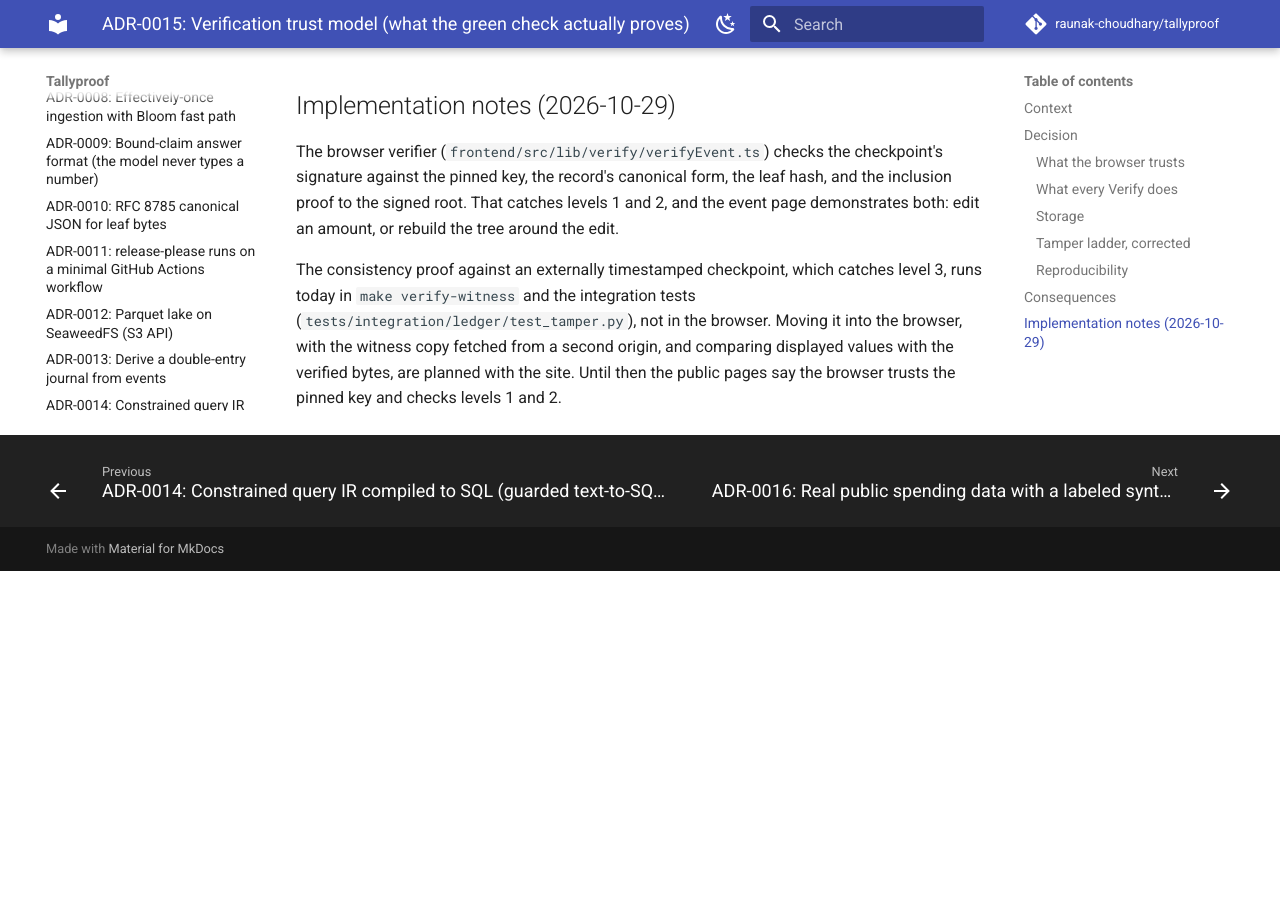
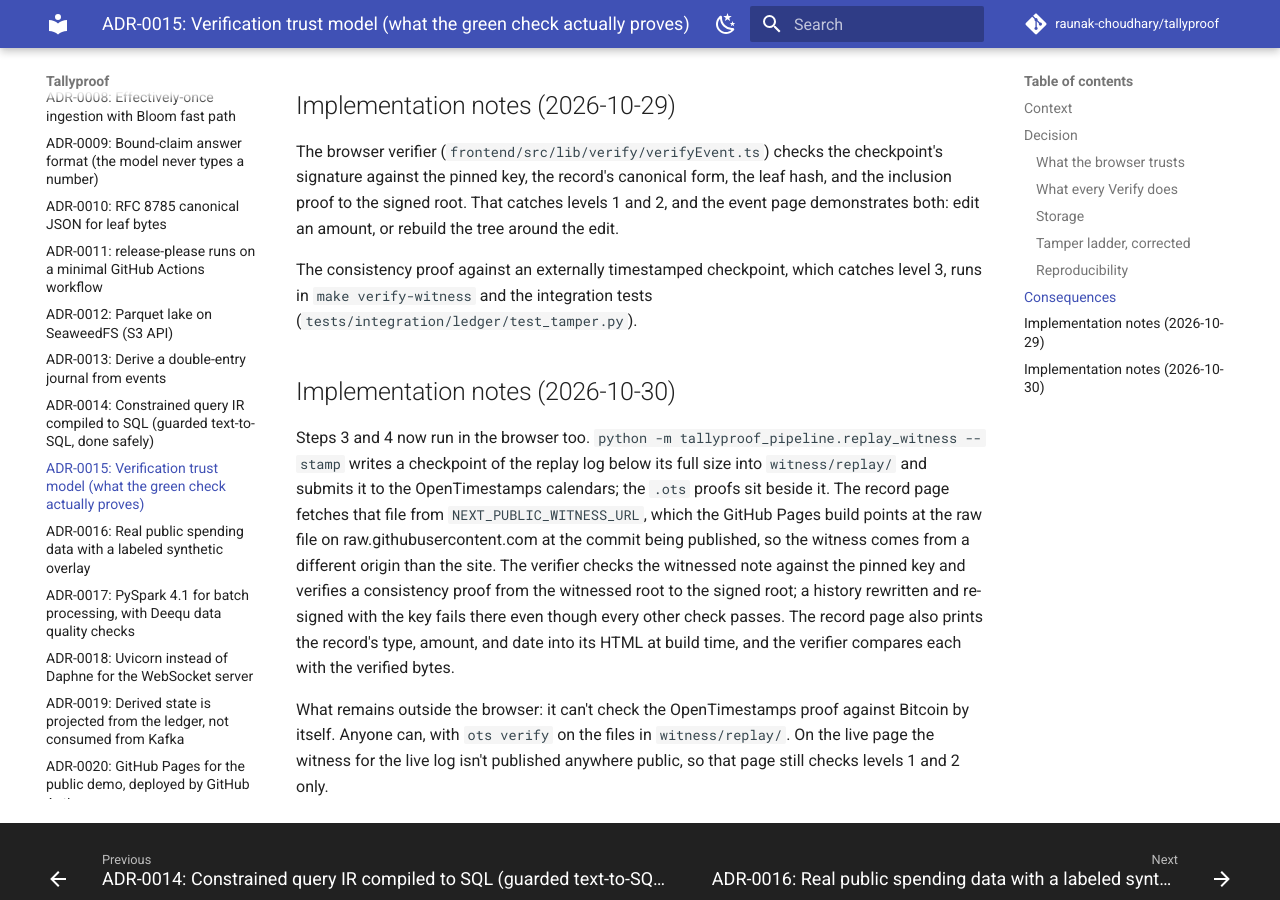
Before and after one commit to raunak-choudhary/tallyproof, an MkDocs documentation site: the page built from docs/adr/0015-verification-trust-model.md, in a window 1280 px wide and 900 px high, scrolled down 2234 px. Built offline with MkDocs 1.6.1 and Material for MkDocs 9.7.7, drawn with Linux system fonts in a browser that asks for light colours; comment, search, counter and statistics services are not loaded; before the commit the page ends 2805 px from its top, so only the background shows below that.

Commit message:
docs: say the browser checks the witness

```diff
--- a/docs/adr/0015-verification-trust-model.md
+++ b/docs/adr/0015-verification-trust-model.md
@@ -49,4 +49,10 @@ The claim becomes: **"Your browser trusts only a pinned key and an externally ti
 
 The browser verifier (`frontend/src/lib/verify/verifyEvent.ts`) checks the checkpoint's signature against the pinned key, the record's canonical form, the leaf hash, and the inclusion proof to the signed root. That catches levels 1 and 2, and the event page demonstrates both: edit an amount, or rebuild the tree around the edit.
 
-The consistency proof against an externally timestamped checkpoint, which catches level 3, runs today in `make verify-witness` and the integration tests (`tests/integration/ledger/test_tamper.py`), not in the browser. Moving it into the browser, with the witness copy fetched from a second origin, and comparing displayed values with the verified bytes, are planned with the site. Until then the public pages say the browser trusts the pinned key and checks levels 1 and 2.
+The consistency proof against an externally timestamped checkpoint, which catches level 3, runs in `make verify-witness` and the integration tests (`tests/integration/ledger/test_tamper.py`).
+
+## Implementation notes (2026-10-30)
+
+Steps 3 and 4 now run in the browser too. `python -m tallyproof_pipeline.replay_witness --stamp` writes a checkpoint of the replay log below its full size into `witness/replay/` and submits it to the OpenTimestamps calendars; the `.ots` proofs sit beside it. The record page fetches that file from `NEXT_PUBLIC_WITNESS_URL`, which the GitHub Pages build points at the raw file on raw.githubusercontent.com at the commit being published, so the witness comes from a different origin than the site. The verifier checks the witnessed note against the pinned key and verifies a consistency proof from the witnessed root to the signed root; a history rewritten and re-signed with the key fails there even though every other check passes. The record page also prints the record's type, amount, and date into its HTML at build time, and the verifier compares each with the verified bytes.
+
+What remains outside the browser: it can't check the OpenTimestamps proof against Bitcoin by itself. Anyone can, with `ots verify` on the files in `witness/replay/`. On the live page the witness for the live log isn't published anywhere public, so that page still checks levels 1 and 2 only.
--- a/docs/threat-model.md
+++ b/docs/threat-model.md
@@ -90,7 +90,7 @@ The Verify button checks more than the proof itself. The record must be the even
 
 ### Tampering and signing keys
 
-Tamper detection is layered. The browser recomputes the leaf from the record's bytes, walks the inclusion proof to the root, and checks the checkpoint's signature against a key pinned in the web build. The consistency proof against a checkpoint someone else timestamped is checked today by `make verify-witness` and the integration tests, not yet in the browser; that step is planned with the site. The full ladder is in [architecture.md](architecture.md#tamper-detection).
+Tamper detection is layered. The browser recomputes the leaf from the record's bytes, walks the inclusion proof to the root, and checks the checkpoint's signature against a key pinned in the web build. On the record pages the browser also fetches a checkpoint someone else timestamped, from a different origin than the site (`witness/replay/` on raw.githubusercontent.com), and checks a consistency proof from it to the signed root, so a history rewritten with a stolen key fails there; `make verify-witness` and the integration tests run the same check on the live log. The full ladder is in [architecture.md](architecture.md#tamper-detection).
 
 Keys come in three classes, so a leak of one doesn't compromise the others:
 
```
Also changed, not shown: docs/architecture.md (+2 -2 lines).
